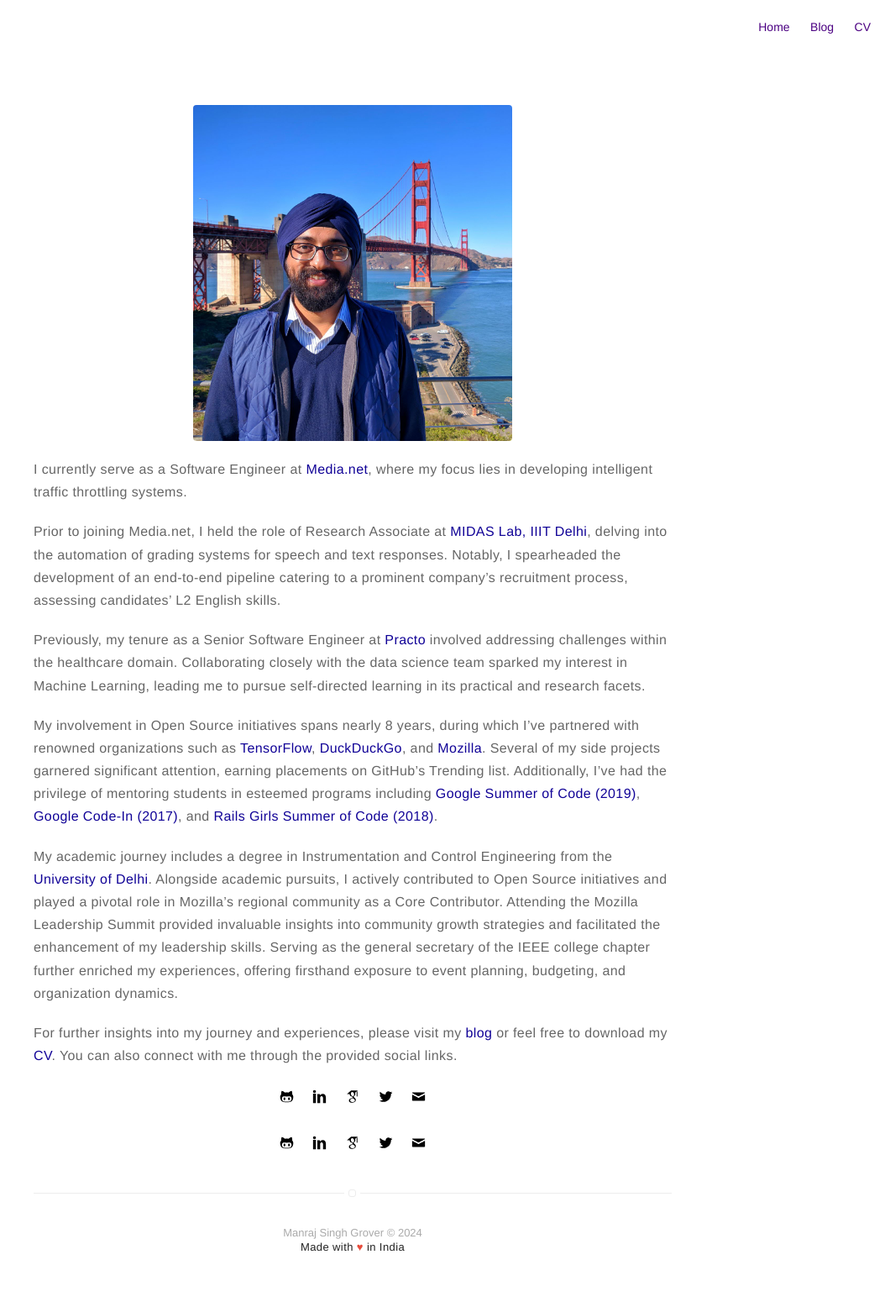
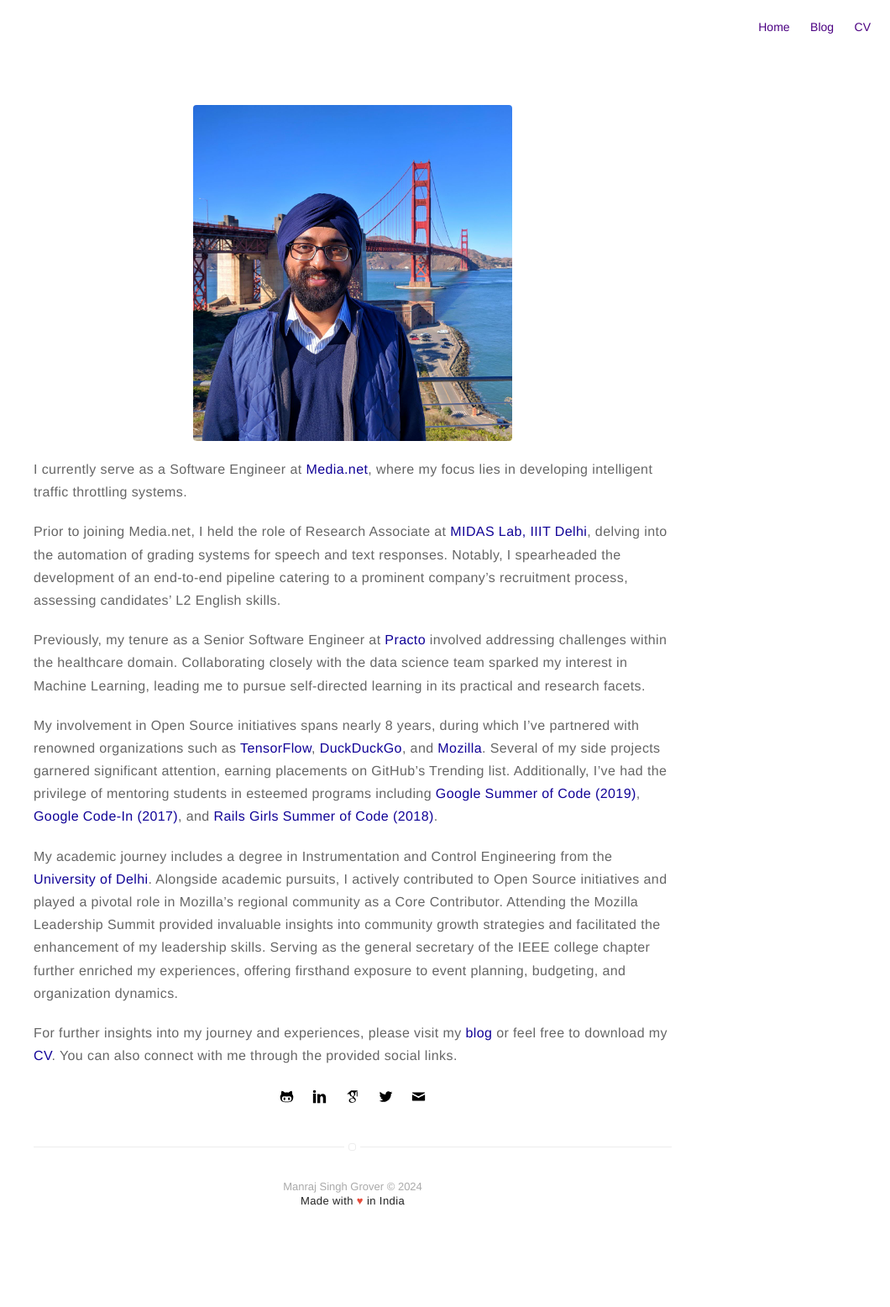
Before and after one commit to manrajgrover/manrajgrover.github.io, a Jekyll site: the page built from about.md, in a window 1280 px wide. Shown: the whole page at 84% size, without its empty margins (220-1280 px from the left). Built offline with Jekyll 4.4.1, drawn with Linux system fonts in a browser that asks for light colours; after the commit the page ends 1501 px from its top, so only the background shows below that.

Commit message:
Remove extra social links in about page

```diff
--- a/about.md
+++ b/about.md
@@ -19,7 +19,3 @@ For further insights into my journey and experiences, please visit my <a href="{
 <section class="list">
     {% include social-links.html %}
 </section>
-
-<section class="list">
-    {% include social-links.html %}
-</section>
```
